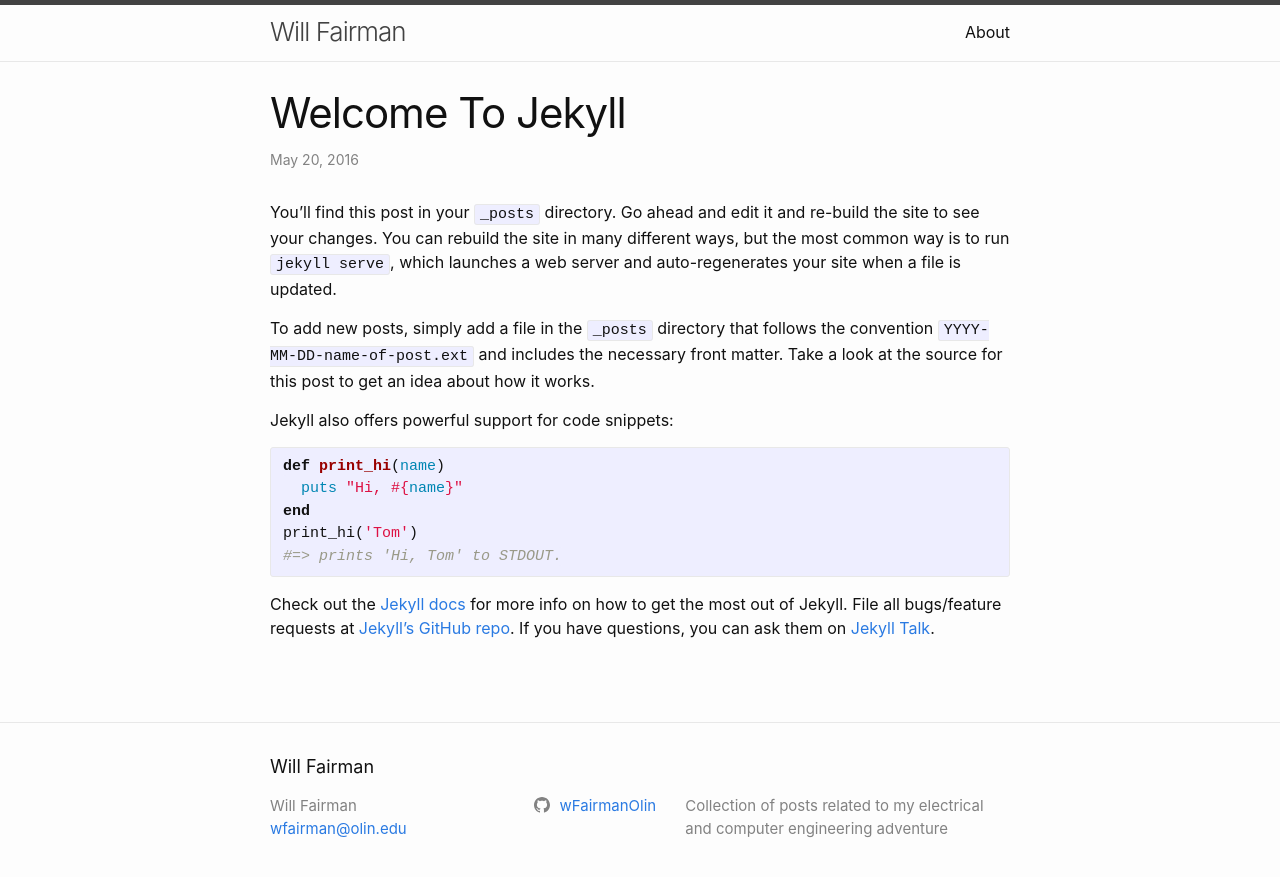
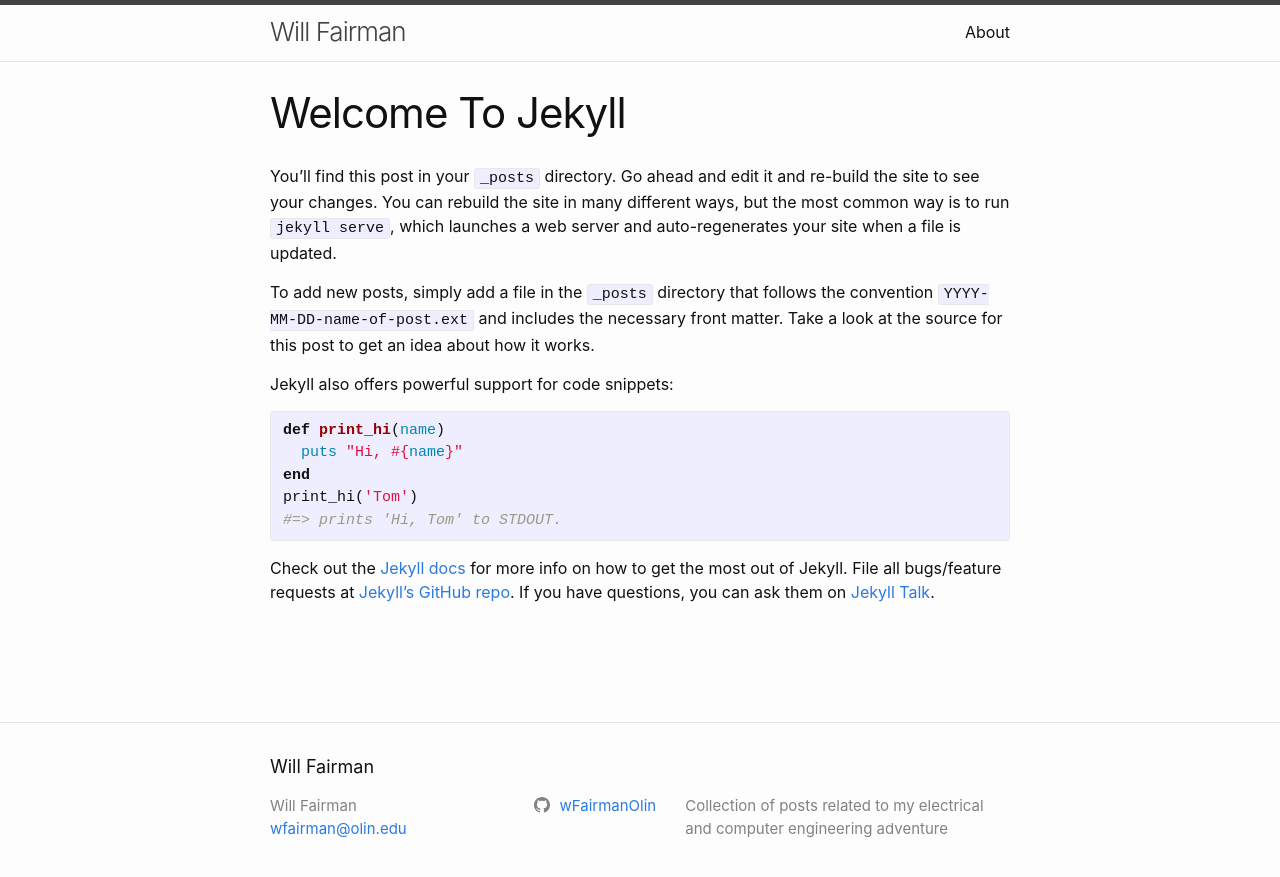
Before and after one commit to wFairmanOlin/wFairmanOlin.github.io, a Jekyll site: the page built from _posts/2016-05-20-welcome-to-jekyll.md, in a window 1280 px wide. Shown: the top 877 px of the page. Built offline with Jekyll 4.4.1, drawn with Linux system fonts in a browser that asks for light colours.

```diff
--- a/_layouts/post.html
+++ b/_layouts/post.html
@@ -6,10 +6,11 @@
   <header class="post-header">
     <h1 class="post-title p-name" itemprop="name headline">{{ page.title | escape }}</h1>
     <p class="post-meta">
-      <time class="dt-published" datetime="{{ page.date | date_to_xmlschema }}" itemprop="datePublished">
+      <!-- <time class="dt-published" datetime="{{ page.date | date_to_xmlschema }}" itemprop="datePublished">
         {%- assign date_format = site.minima.date_format | default: "%b %-d, %Y" -%}
         {{ page.date | date: date_format }}
       </time>
+      -->
       {%- if page.author -%}
         • <span itemprop="author" itemscope itemtype="http://schema.org/Person"><span class="p-author h-card" itemprop="name">{{ page.author | escape }}</span></span>
       {%- endif -%}</p>
```
